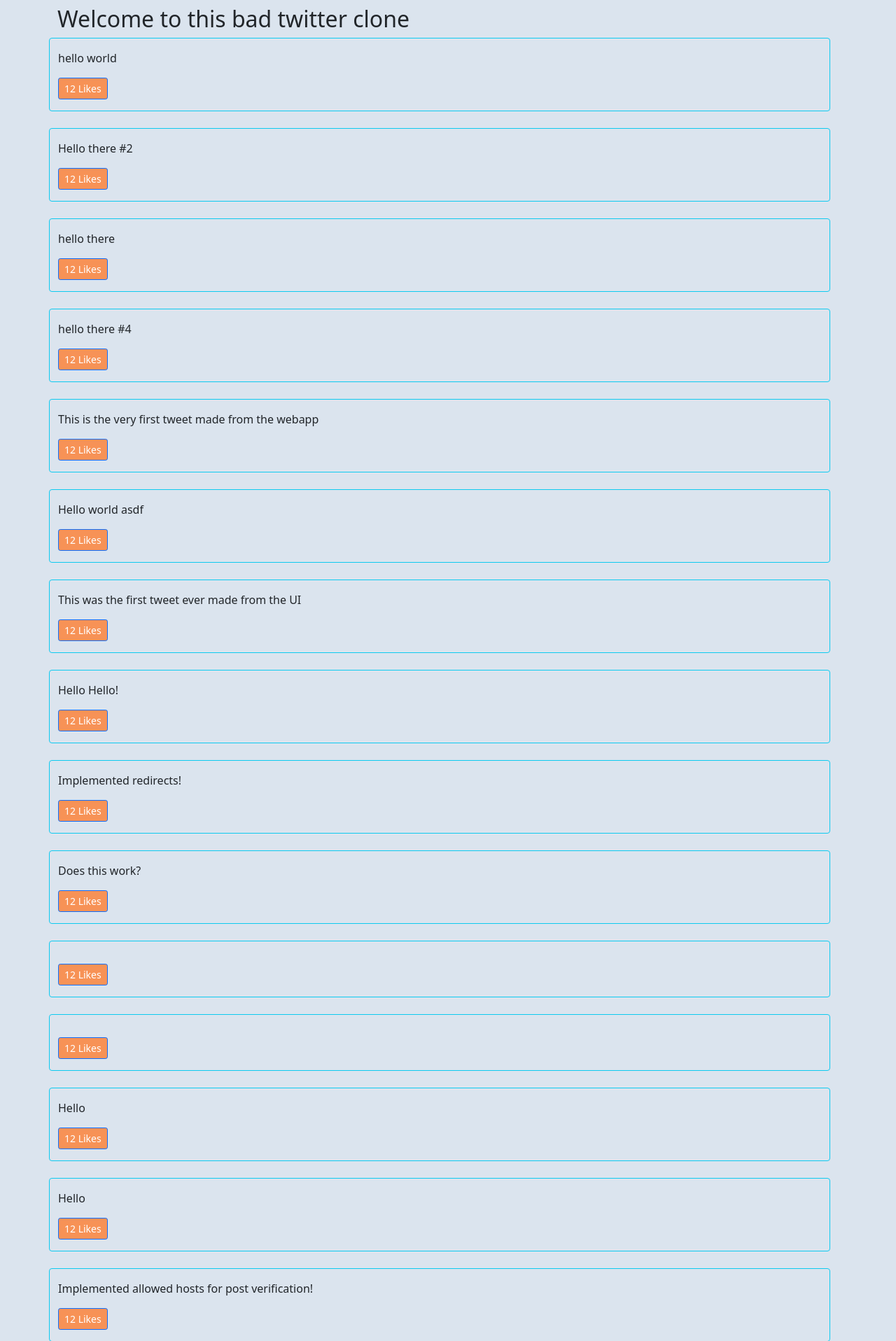
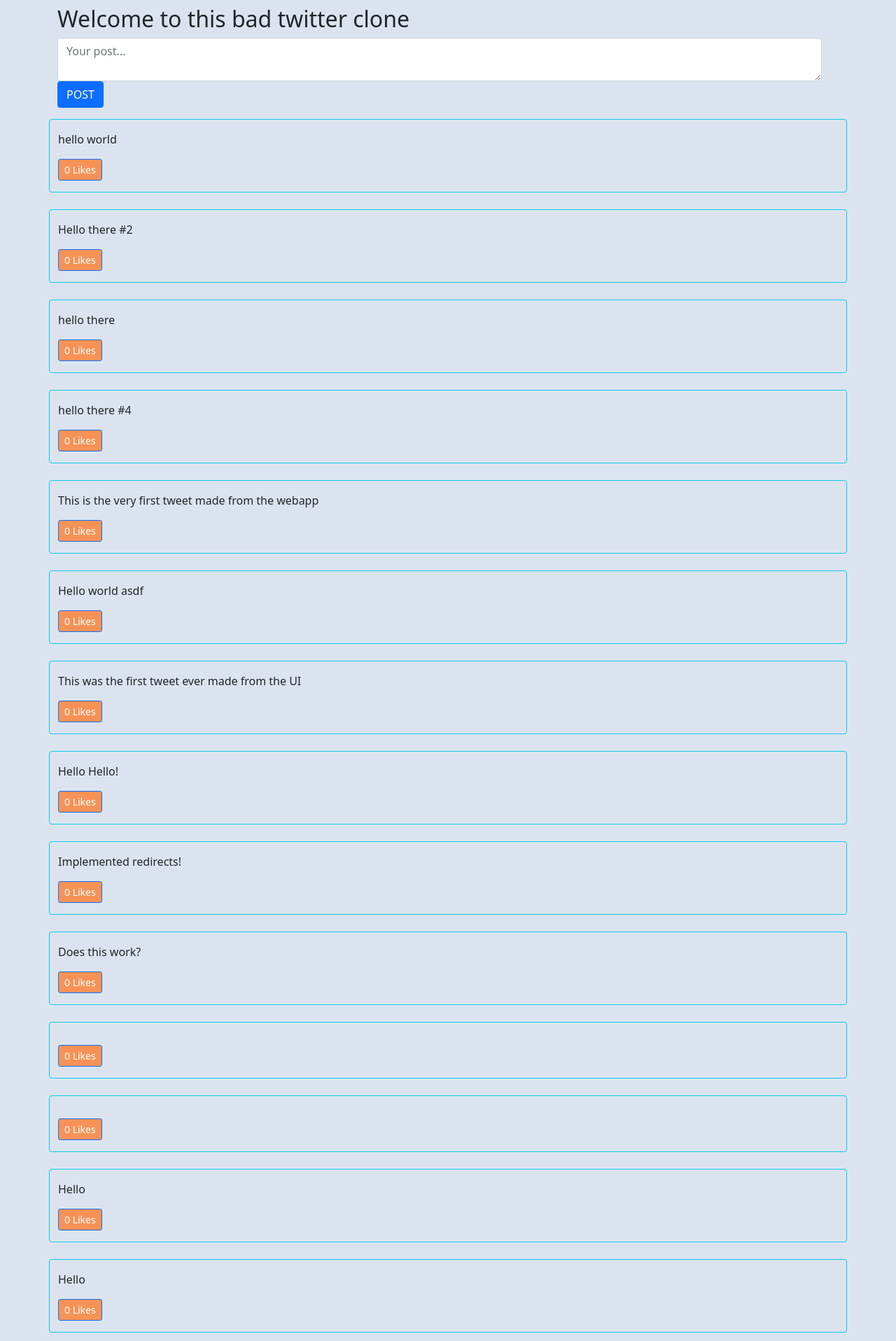
Before and after one commit to dankthropod/chirpchat, a Django app: page / in a window 1280 px wide. Shown: the part 56-1972 px from the top of the page at 70% size. Run offline with Django 3.2, Linux system fonts and the light colour scheme; data comes from the database, SQL or seed files in the repository; both versions use the stored data as it was after the commit.

Commit message:
normalized the output for POST and GET for the posts create and view methods

```diff
--- a/templates/pages/home.html
+++ b/templates/pages/home.html
@@ -8,52 +8,90 @@
 	</div
 </div>
 
-<div class='row' id='tweets'>
+<div class='row mb-3'
+    <div class='col-md-4 mx-auto col-10'>
+        <form class='form' id='post-create-form' method='POST' action='/create-post'>
+            {% csrf_token %}
+            <input type='hidden' value='/' name='next'/>
+            <textarea class='form-control' name='content' placeholder='Your post...'></textarea>
+            <button type='submit' class='btn btn-primary btn-bg'>POST</button>
+        </form>
+    </div>
+</div>
+<div class='row' id='posts'>
     Error!
 </div>
 
 <script>
-    const tweetsElement = document.getElementById("tweets") // getting html element
-    tweetsElement.innerHTML = 'Loading...' // setting html in element
 
-    const xhr = new XMLHttpRequest() // new instance of a class
-    const method = 'GET'
-    const url = "/tweets"
-    const responseType = "json"
+    function handlePostCreateFormDidSubmit(event) {
+        event.preventDefault()
+        const form = event.target
+        const formData = new FormData(form)
+        const url = form.getAttribute("action")
+        const method = form.getAttribute("method")
+        const xhr = new XMLHttpRequest()
+        xhr.open(method, url)
+        xhr.setRequestHeader("HTTP_REQUESTED_WITH", "XMLHttpRequest")
+        xhr.setRequestHeader("X-Requested-With", "XMLHttpRequest")
+        xhr.onload = function() {
+            const serverResponse = xhr.response
+            console.log(xhr.status, serverResponse)
+            const postsEl = document.getElementById("posts") // getting html element
+            loadPosts(postsEl)
+        }
+        xhr.send(formData)
+    }
 
-	function handleDidLike(tweet_id, currentCount) {
-		console.log(tweet_id, currentCount)
+    const postCreateFormEl = document.getElementById('post-create-form')
+
+    postCreateFormEl.addEventListener("submit", handlePostCreateFormDidSubmit)
+
+    const postsEl = document.getElementById("posts") // getting html element
+    postsEl.innerHTML = 'Loading...' // setting html in element
+
+    const loadPosts = function(postElement) {
+        const xhr = new XMLHttpRequest() // new instance of a class
+        const method = 'GET'
+        const url = "/posts"
+        const responseType = "json"
+
+        xhr.responseType = responseType
+        xhr.open(method, url)
+        xhr.onload = function() {
+            const serverResponse = xhr.response
+            const listedItems = serverResponse.response // array
+            var finalPostStr = ""
+            var i;
+            for (i=0;i<listedItems.length; i++) {
+                var postObj = listedItems[i]
+                var currentItem = formatPostElement(postObj)
+                    finalPostStr += currentItem
+            }
+            // console.log(finalPostStr)
+            postElement.innerHTML = finalPostStr
+        }
+        xhr.send()
+    }
+
+    loadPosts(postsEl)
+
+	function handleDidLike(post_id, currentCount) {
+		console.log(post_id, currentCount)
 		return
 	}
 
-	function likeBtn(tweet) {
+	function likeBtn(post) {
 		return "<button class='bg-button btn btn-primary btn-sm' onclick=handleDidLike(" +
-			tweet.id + "," + tweet.likes +")>" + tweet.likes +" Likes</button>"
+			post.id + "," + post.likes +")>" + post.likes +" Likes</button>"
 	}
 
-	function formatTweetElement(tweet) {
-		var formattedTweet = "<div class='col-12 border border-info rounded py-3 mb-4 tweet' id='tweet-"+ tweet.id
-			+"'><p>" + tweet.content +
-			"</p><div class ='btn-group'>" + likeBtn(tweet) +
+	function formatPostElement(post) {
+		var formattedPost = "<div class='col-12 border border-info rounded py-3 mb-4 post' id='post-"+ post.id
+			+"'><p>" + post.content +
+			"</p><div class ='btn-group'>" + likeBtn(post) +
 			"</div></div>"
-		return formattedTweet
+		return formattedPost
 	}
-
-    xhr.responseType = responseType
-    xhr.open(method, url)
-    xhr.onload = function() {
-        const serverResponse = xhr.response
-        const listedItems = serverResponse.response // array
-        var finalTweetStr = ""
-        var i;
-        for (i=0;i<listedItems.length; i++) {
-			var tweetObj = listedItems[i]
-            var currentItem = formatTweetElement(tweetObj)
-                finalTweetStr += currentItem
-        }
-		console.log(finalTweetStr)
-        tweetsElement.innerHTML = finalTweetStr
-    }
-    xhr.send()
 </script>
 {% endblock content %}
--- a/tweets/models.py
+++ b/tweets/models.py
@@ -5,4 +5,12 @@ class Tweet(models.Model):
     # Maps to SQL data
     # id = models.AutoField(primary_key=True)
     content = models.TextField(blank=True, null=True)
+    likes = 0
     image = models.FileField(upload_to='images/', blank=True, null=True)
+
+    def serialize(self):
+        return{
+            "id": self.id,
+            "content": self.content,
+            "likes": self.likes
+        }
--- a/tweets/views.py
+++ b/tweets/views.py
@@ -1,33 +1,45 @@
+from django.conf import settings
 from django.http import HttpResponse, Http404, JsonResponse
-from django.shortcuts import render
+from django.shortcuts import render, redirect
+from django.utils.http import is_safe_url
+
+from twitterclone.settings import ALLOWED_HOSTS
 
 from .models import Tweet
 from .forms import TweetForm
+
+ALLOWED_HOSTS = settings.ALLOWED_HOSTS
 
 # Create your views here.
 def home_view(request, *args, **kwargs):
     return render(request, 'pages/home.html', context = {}, status=202)
 
-def tweet_create_view(request, *args, **kwargs):
+def post_create_view(request, *args, **kwargs):
     form = TweetForm(request.POST or None)
+    next_url = request.POST.get("next") or None
     if form.is_valid():
         obj = form.save(commit=False)
         # do other form related logic
         obj.save()
+        # print("ajax ", request.is_ajax())
+        if request.is_ajax():
+            return JsonResponse(obj.serialize(), status=201) # 201 meaning created items
+        if next_url != None and is_safe_url(next_url, ALLOWED_HOSTS):
+            return redirect(next_url)
         form = TweetForm()
     return render(request, 'components/form.html', context={"form": form})
 
-def tweet_list_view(request, *args, **kwargs):
+def post_list_view(request, *args, **kwargs):
     """
     REST API VIEW
     Consumed by javascript/android/ios/etc...
     return JSON data
     """
     qs = Tweet.objects.all()
-    tweets_list = [{"id": x.id, "content": x.content, "likes": 12} for x in qs]
+    posts_list = [x.serialize() for x in qs]
     data = {
         "isUser": False,
-        "response": tweets_list
+        "response": posts_list
     }
     return JsonResponse(data)
 
--- a/twitterclone/urls.py
+++ b/twitterclone/urls.py
@@ -17,14 +17,14 @@ from django.contrib import admin
 from django.urls import path, re_path # url()
 
 from tweets.views import (
-    home_view, tweet_detail_view, tweet_list_view,
-    tweet_create_view,
+    home_view, tweet_detail_view, post_list_view,
+    post_create_view,
 )
 
 urlpatterns = [
     path('admin/', admin.site.urls),
     path('', home_view),
-	path('create-tweet', tweet_create_view),
-    path('tweets', tweet_list_view),
-    path('tweets/<int:tweet_id>', tweet_detail_view)
+	path('create-post', post_create_view),
+    path('posts', post_list_view),
+    path('posts/<int:tweet_id>', tweet_detail_view)
 ]
```
Also changed, not shown: db.sqlite3, 4 other files.
